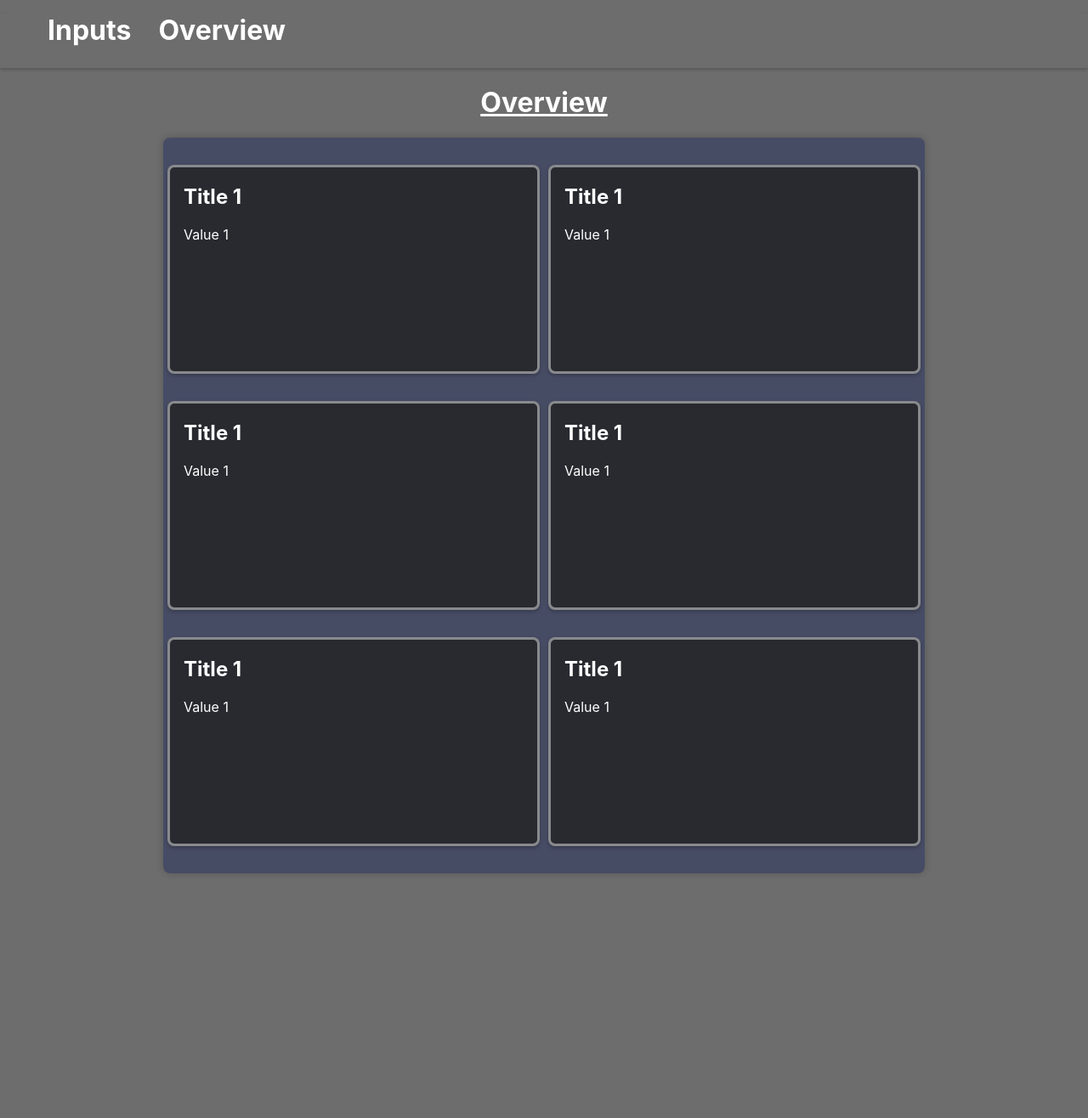
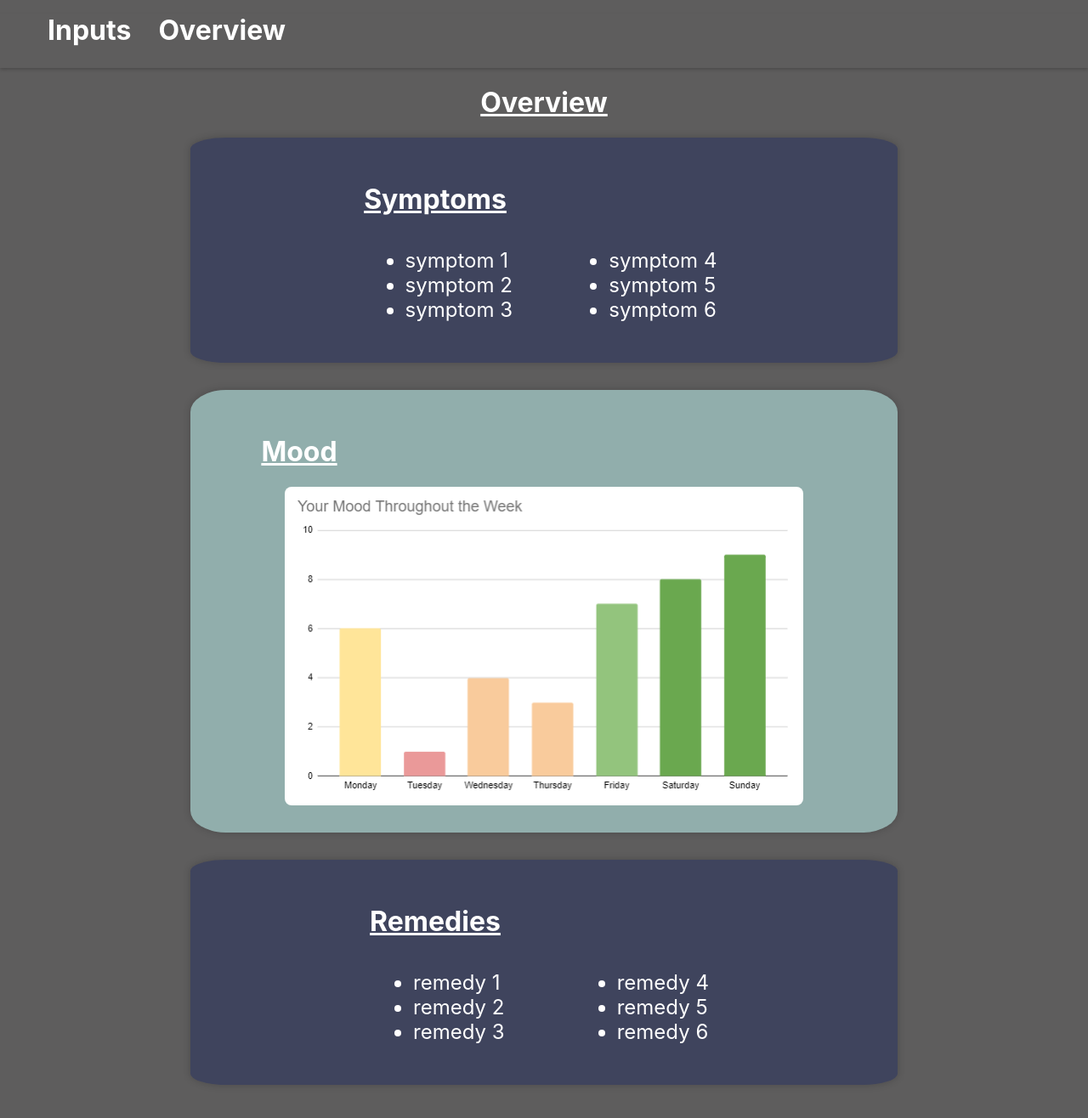
Before and after one commit to MichaelWuhu/avanadeHackathon, a React (Create React App) app: page /overview in a window 1280 px wide. Shown: the top 1316 px of the page at 85% size. Before the commit the page ends 1108 px from the top, so only its background shows below. Built offline with nearby package versions, Linux system fonts and the light colour scheme.

Commit message:
fake data

```diff
--- a/src/components/OverviewCard.js
+++ /dev/null
@@ -1,12 +0,0 @@
-import "../styles/OverviewCard.css"
-
-const OverviewCard = ({ title, value }) => {
-  return (
-    <div className="card">
-      <h2>{title}</h2>
-      <p>{value}</p>
-    </div>
-  );
-}
-
-export default OverviewCard;
--- a/src/index.css
+++ b/src/index.css
@@ -5,7 +5,7 @@ body {
     sans-serif;
   -webkit-font-smoothing: antialiased;
   -moz-osx-font-smoothing: grayscale;
-  background-color: rgb(109, 109, 109);
+  background-color: rgb(94, 93, 93);
   color: white;
 }
 
--- a/src/pages/Input.js
+++ b/src/pages/Input.js
@@ -6,14 +6,6 @@ import ChatCard from "../components/ChatCard";
 
 function Input() {
   const [inputValue, setInputValue] = useState(); // Add state for inputValue
-
-  // const handleUserInput = (event) => {
-  //   if (event.keyCode === 13) {
-  //     const value = event.target.value;
-  //     setInputValue(value); // Update inputValue state
-  //     event.target.value = "";
-  //   }
-  // };
 
   const [messages, setMessages] = useState([]); // Add state for messages
 
@@ -29,7 +21,7 @@ function Input() {
   return (
     <div className="input-page-container">
       <h1>Chat</h1>
-      <div>
+
       <div className="chat">
         <div className="chat-history">
           {messages.map((message, index) => (
@@ -43,7 +35,6 @@ function Input() {
         ></input>
       </div>
     </div>
-    </div>
   );
 }
 
--- a/src/pages/Overview.js
+++ b/src/pages/Overview.js
@@ -1,25 +1,59 @@
 import "../styles/Overview.css";
-import OverviewCard from "../components/OverviewCard";
+import chart from "../assets/chart.png";
 
 function Overview() {
   return (
     <div className="overview-page-container">
       <h1>Overview</h1>
-      <div className="overview-grid">
-        <div className="overview-row">
-            <OverviewCard title="Title 1" value="Value 1" />
-            <OverviewCard title="Title 1" value="Value 1" />
+      <div className="overview">
+        <div className="symptoms">
+          <h1>Symptoms</h1>
+          <div className="listed-symptoms">
+            <ul>
+              <li>symptom 1</li>
+              <li>symptom 2</li>
+              <li>symptom 3</li>
+            </ul>
+            <ul>
+              <li>symptom 4</li>
+              <li>symptom 5</li>
+              <li>symptom 6</li>
+            </ul>
+          </div>
+        </div>
+
+        <div className="mood-chart-container">
+          <h1>Mood</h1>
+          <img src={chart} alt="" />
+        </div>
+
+        <div className="remedies">
+          <h1>Remedies</h1>
+          <div className="listed-remedies">
+            <ul>
+              <li>remedy 1</li>
+              <li>remedy 2</li>
+              <li>remedy 3</li>
+            </ul>
+            <ul>
+              <li>remedy 4</li>
+              <li>remedy 5</li>
+              <li>remedy 6</li>
+            </ul>
+          </div>
+        </div>
+        {/* <div className="overview-row">
+            <OverviewCard title="Phase of Pregnancy" value="Value 1" />
+            <OverviewCard title="Social Interation Monitor" value="Value 1" />
         </div>
         <div className="overview-row">
-            <OverviewCard title="Title 1" value="Value 1" />
-            <OverviewCard title="Title 1" value="Value 1" />
+            <OverviewCard title="Sleep and Eating Habit" value="Value 1" />
+            <OverviewCard title="Symptom Checklist" value="Value 1" />
         </div>
         <div className="overview-row">
-            <OverviewCard title="Title 1" value="Value 1" />
-            <OverviewCard title="Title 1" value="Value 1" />
-        </div>
-
-
+            <OverviewCard title="Mood Tracker" value="Value 1" />
+            <OverviewCard title="Physical Pain Log" value="Value 1" />
+        </div> */}
       </div>
     </div>
   );
--- a/src/styles/ChatCard.css
+++ b/src/styles/ChatCard.css
@@ -5,6 +5,9 @@
   border-radius: 8px;
   font-size: 1.5rem;
   margin: 1rem;
+  display: flex;
+  flex-direction: column;
+  flex-wrap: wrap;
 }
 
 .user {
--- a/src/styles/Input.css
+++ b/src/styles/Input.css
@@ -12,23 +12,26 @@
 .chat {
   display: flex;
   flex-direction: column;
+  padding: 1rem;
+  margin-bottom: 5rem;
+  width: 90%;
+}
+
+.chat-history {
+  overflow-y: scroll;
+  display: flex;
+  flex-direction: column;
   background-color: rgba(32, 43, 93, 0.497);
-  min-height: 35rem;
-  width: 70vw;
-  border: 2px solid black;
+  height: 70vh;
+  border: 2px solid rgb(189, 189, 189);
   border-radius: 8px;
   box-shadow: 0 2px 4px rgba(0, 0, 0, 0.2);
   padding: 1rem;
-  margin-bottom: 5rem;
-}
-
-.chat-history {
-    min-height: 35rem;
 }
 
 .user-input {
-  height: 2rem;
-  /* margin-top: 32rem; */
+  height: 3rem;
+  margin-top: 1rem;
   border: 1px solid black;
   border-radius: 8px;
   box-shadow: 1px 1px 1px 1px rgba(0, 0, 0, 0.2);
--- a/src/styles/Overview.css
+++ b/src/styles/Overview.css
@@ -2,31 +2,110 @@
   display: flex;
   flex-direction: column;
   justify-content: center;
-  align-items: center;;
-}
-
-.overview-grid {
-    height: fit-content;
-    width: 70vw;
-    background-color: rgba(32, 43, 93, 0.497);
-    border-radius: 8px;
-    box-shadow: 0 0 10px rgba(0, 0, 0, 0.2);
-    display: flex;
-    flex-direction: column;
-    align-items: center;
-    padding: 1rem 0;
-    margin-bottom: 5rem;
-}
-
-.overview-row {
-    display: flex;
-    flex-direction: row;
-    justify-content: space-around;
-    margin: 1rem 0;
-    width: 100%;
-
+  align-items: center;
 }
 
 .overview-page-container h1 {
   text-decoration: underline;
 }
+
+.overview {
+  display: flex;
+  flex-direction: column;
+  height: fit-content;
+  /* background-color: rgba(32, 43, 93, 0.497); */
+  /* background-color: red; */
+  width: 100%;
+  /* border-radius: 8px; */
+  /* box-shadow: 0 0 10px rgba(0, 0, 0, 0.2); */
+
+  align-items: center;
+  padding: 1rem 0;
+  transform: translateY(-2rem);
+
+}
+
+.symptoms {
+  display: flex;
+  flex-direction: column;
+  /* justify-content: center; */
+  align-items: center;
+  margin: 1rem;
+  padding: 2rem 1rem;
+  width: 50rem;
+  background-color: rgba(32, 43, 93, 0.497);
+  border-radius: 5%;
+  box-shadow: 0 0 10px rgba(0, 0, 0, 0.2);
+  margin-bottom: 1rem;
+}
+
+.listed-symptoms {
+  display: flex;
+  flex-direction: row;
+  justify-content: space-around;
+  /* background-color: red; */
+  width: 30rem;
+}
+
+.listed-symptoms li {
+  /* list-style-type: none; */
+  font-size: 1.5rem;
+}
+
+.symptoms h1 {
+  text-decoration: underline;
+  transform: translateX(-8rem);
+}
+
+.remedies {
+  display: flex;
+  flex-direction: column;
+  /* justify-content: center; */
+  align-items: center;
+  margin: 1rem;
+  padding: 2rem 1rem;
+  width: 50rem;
+  background-color: rgba(32, 43, 93, 0.497);
+  border-radius: 5%;
+  box-shadow: 0 0 10px rgba(0, 0, 0, 0.2);
+  margin-top: 1rem;
+}
+
+.listed-remedies {
+  display: flex;
+  flex-direction: row;
+  justify-content: space-around;
+  /* background-color: red; */
+  width: 30rem;
+}
+
+.listed-remedies li {
+  /* list-style-type: none; */
+  font-size: 1.5rem;
+}
+
+.remedies h1 {
+  text-decoration: underline;
+  transform: translateX(-8rem);
+}
+
+.mood-chart-container {
+  display: flex;
+  flex-direction: column;
+  align-items: center;
+  margin: 1rem;
+  padding: 2rem 1rem;
+  width: 50rem;
+  background-color: rgba(173, 218, 215, 0.651);
+  border-radius: 5%;
+  box-shadow: 0 0 10px rgba(0, 0, 0, 0.2);
+}
+
+.mood-chart-container h1 {
+  text-decoration: underline;
+  transform: translateX(-18rem);
+}
+
+.mood-chart-container img {
+  border-radius: 8px;
+}
--- a/src/styles/OverviewCard.css
+++ /dev/null
@@ -1,9 +0,0 @@
-.card {
-    border: 3px solid rgba(255, 255, 255, 0.452);
-    border-radius: 8px;
-    box-shadow: 0px 2px 4px rgba(0, 0, 0, 0.25);
-    width: 25rem;
-    height: 15rem;
-    padding: 0 1rem;
-    background-color: rgb(40, 42, 48);
-}
```
Also changed, not shown: src/assets/chart.png (added), 1 other file (tests, documents, lock files or other folders). Lines whose indentation alone changed are shown as unchanged.
